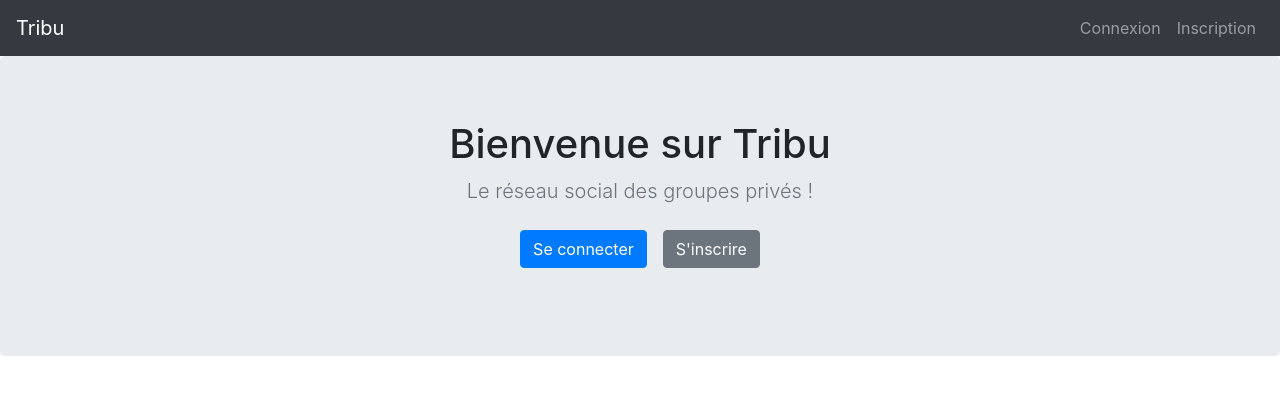
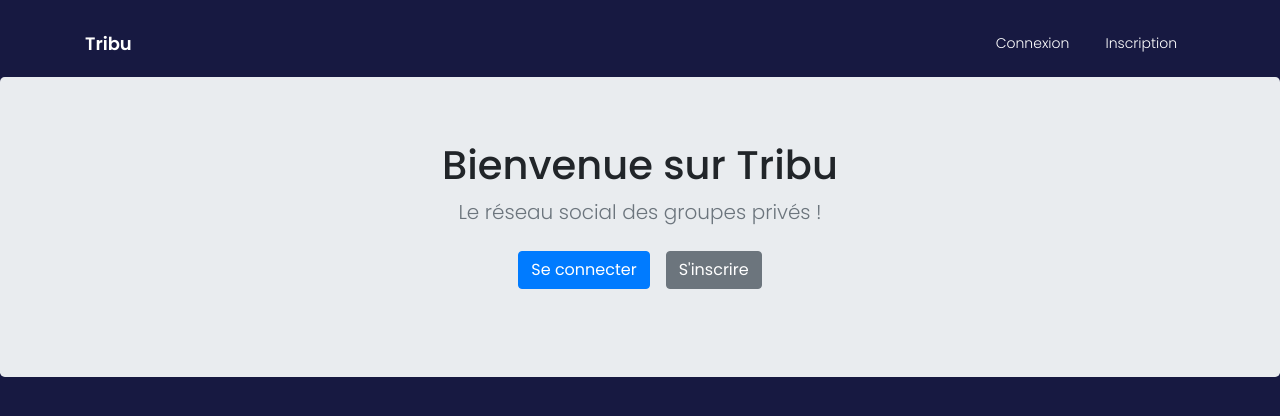
Before and after one commit to Arnachap/tribu, a React (Create React App) app in the folder client/: page / in a window 1280 px wide. Shown: the top 416 px of the page. Built offline with nearby package versions, Linux system fonts and the light colour scheme.

Commit message:
Landing navbar styling

```diff
--- a/client/package.json
+++ b/client/package.json
@@ -9,6 +9,7 @@
     "axios": "^0.19.2",
     "bootstrap": "^4.4.1",
     "moment": "^2.24.0",
+    "node-sass": "^4.13.1",
     "react": "^16.12.0",
     "react-dom": "^16.12.0",
     "react-moment": "^0.9.7",
@@ -23,7 +24,8 @@
     "start": "react-scripts start",
     "build": "react-scripts build",
     "test": "react-scripts test",
-    "eject": "react-scripts eject"
+    "eject": "react-scripts eject",
+    "sass": "node-sass -w src/scss -o src/css --recursive"
   },
   "eslintConfig": {
     "extends": "react-app"
--- a/client/public/index.html
+++ b/client/public/index.html
@@ -11,7 +11,7 @@
     />
     <link rel="apple-touch-icon" href="%PUBLIC_URL%/logo192.png" />
     <link rel="manifest" href="%PUBLIC_URL%/manifest.json" />
-    <title>React App</title>
+    <title>Tribu</title>
   </head>
   <body>
     <noscript>You need to enable JavaScript to run this app.</noscript>
--- a/client/src/App.js
+++ b/client/src/App.js
@@ -1,6 +1,5 @@
 import React, { Fragment } from 'react';
 import { BrowserRouter as Router, Route, Switch } from 'react-router-dom';
-import Navbar from './components/layout/Navbar';
 import Landing from './components/layout/Landing';
 import Login from './components/auth/Login';
 import Register from './components/auth/Register';
@@ -10,8 +9,6 @@ function App() {
   return (
     <Router>
       <Fragment>
-        <Navbar />
-
         <Switch>
           <Route exact path='/' component={Landing} />
           <Route exact path='/login' component={Login} />
--- a/client/src/components/auth/Login.js
+++ b/client/src/components/auth/Login.js
@@ -1,7 +1,11 @@
-import React from 'react';
+import React, { Fragment } from 'react';
+import Navbar from '../layout/Navbar';
 
 const Login = () => {
   return (
+    <Fragment>
+      <Navbar />
+
       <div className='container'>
         <div className='row'>
           <div className='col-6 m-auto'>
@@ -22,6 +26,7 @@ const Login = () => {
           </div>
         </div>
       </div>
+    </Fragment>
   );
 };
 
--- a/client/src/components/auth/Register.js
+++ b/client/src/components/auth/Register.js
@@ -1,7 +1,11 @@
-import React from 'react';
+import React, { Fragment } from 'react';
+import Navbar from '../layout/Navbar';
 
 const Register = () => {
   return (
+    <Fragment>
+      <Navbar />
+
       <div className='container'>
         <div className='row'>
           <div className='col-6 m-auto'>
@@ -40,6 +44,7 @@ const Register = () => {
           </div>
         </div>
       </div>
+    </Fragment>
   );
 };
 
--- a/client/src/components/layout/Landing.js
+++ b/client/src/components/layout/Landing.js
@@ -1,8 +1,12 @@
-import React from 'react';
+import React, { Fragment } from 'react';
 import { Link } from 'react-router-dom';
+import Navbar from '../layout/Navbar';
 
 const Landing = () => {
   return (
+    <Fragment>
+      <Navbar />
+
       <main>
         <section className='jumbotron text-center'>
           <div className='container'>
@@ -24,6 +28,7 @@ const Landing = () => {
           </div>
         </section>
       </main>
+    </Fragment>
   );
 };
 
--- a/client/src/components/layout/Navbar.js
+++ b/client/src/components/layout/Navbar.js
@@ -3,13 +3,14 @@ import { Link } from 'react-router-dom';
 
 const Navbar = () => {
   return (
-    <nav class='navbar navbar-expand-lg navbar-dark bg-dark'>
-      <Link to='/' class='navbar-brand'>
+    <nav id='navbar' className='navbar navbar-expand-lg navbar-dark'>
+      <div className='container'>
+        <Link to='/' className='navbar-brand'>
           Tribu
         </Link>
 
         <button
-        class='navbar-toggler'
+          className='navbar-toggler'
           type='button'
           data-toggle='collapse'
           data-target='#navbarNav'
@@ -17,23 +18,24 @@ const Navbar = () => {
           aria-expanded='false'
           aria-label='Toggle navigation'
         >
-        <span class='navbar-toggler-icon'></span>
+          <span className='navbar-toggler-icon'></span>
         </button>
 
-      <div class='collapse navbar-collapse' id='navbarNav'>
-        <ul class='navbar-nav ml-auto'>
-          <li class='nav-item'>
-            <Link to='/login' class='nav-link'>
+        <div className='collapse navbar-collapse' id='navbarNav'>
+          <ul className='navbar-nav ml-auto'>
+            <li className='nav-item'>
+              <Link to='/login' className='nav-link'>
                 Connexion
               </Link>
             </li>
 
-          <li class='nav-item'>
-            <Link to='/register' class='nav-link'>
+            <li className='nav-item'>
+              <Link to='/register' className='nav-link'>
                 Inscription
               </Link>
             </li>
           </ul>
+        </div>
       </div>
     </nav>
   );
--- /dev/null
+++ b/client/src/css/main.css
@@ -0,0 +1,20 @@
+@import url("https://fonts.googleapis.com/css?family=Poppins:300,400,500,600&display=swap");
+#navbar {
+  background-color: transparent;
+  padding: 25px 15px 15px; }
+  #navbar .navbar-brand {
+    font-size: 18px;
+    font-weight: 600; }
+  #navbar .nav-item {
+    padding: 0 10px; }
+    #navbar .nav-item .nav-link {
+      font-size: 14px;
+      font-weight: 300;
+      color: #fff;
+      transition: all 0.3s ease 0s; }
+      #navbar .nav-item .nav-link:hover {
+        opacity: 0.8; }
+
+body {
+  background-color: #171941 !important;
+  font-family: 'Poppins', sans-serif; }
--- a/client/src/index.js
+++ b/client/src/index.js
@@ -2,5 +2,6 @@ import React from 'react';
 import ReactDOM from 'react-dom';
 import App from './App';
 import 'bootstrap/dist/css/bootstrap.css';
+import './css/main.css';
 
 ReactDOM.render(<App />, document.getElementById('root'));
--- /dev/null
+++ b/client/src/scss/_config.scss
@@ -0,0 +1,3 @@
+@mixin ease {
+  transition: all 0.3s ease 0s;
+}
--- /dev/null
+++ b/client/src/scss/layout/_navbar.scss
@@ -0,0 +1,24 @@
+#navbar {
+  background-color: transparent;
+  padding: 25px 15px 15px;
+
+  .navbar-brand {
+    font-size: 18px;
+    font-weight: 600;
+  }
+
+  .nav-item {
+    padding: 0 10px;
+
+    .nav-link {
+      font-size: 14px;
+      font-weight: 300;
+      color: #fff;
+      @include ease;
+
+      &:hover {
+        opacity: 0.8;
+      }
+    }
+  }
+}
--- /dev/null
+++ b/client/src/scss/main.scss
@@ -0,0 +1,8 @@
+@import url('https://fonts.googleapis.com/css?family=Poppins:300,400,500,600&display=swap');
+@import './config';
+@import './layout/navbar.scss';
+
+body {
+  background-color: #171941 !important;
+  font-family: 'Poppins', sans-serif;
+}
```
Also changed, not shown: 2 other files (tests, documents, lock files or other folders). Lines whose indentation alone changed are shown as unchanged.
